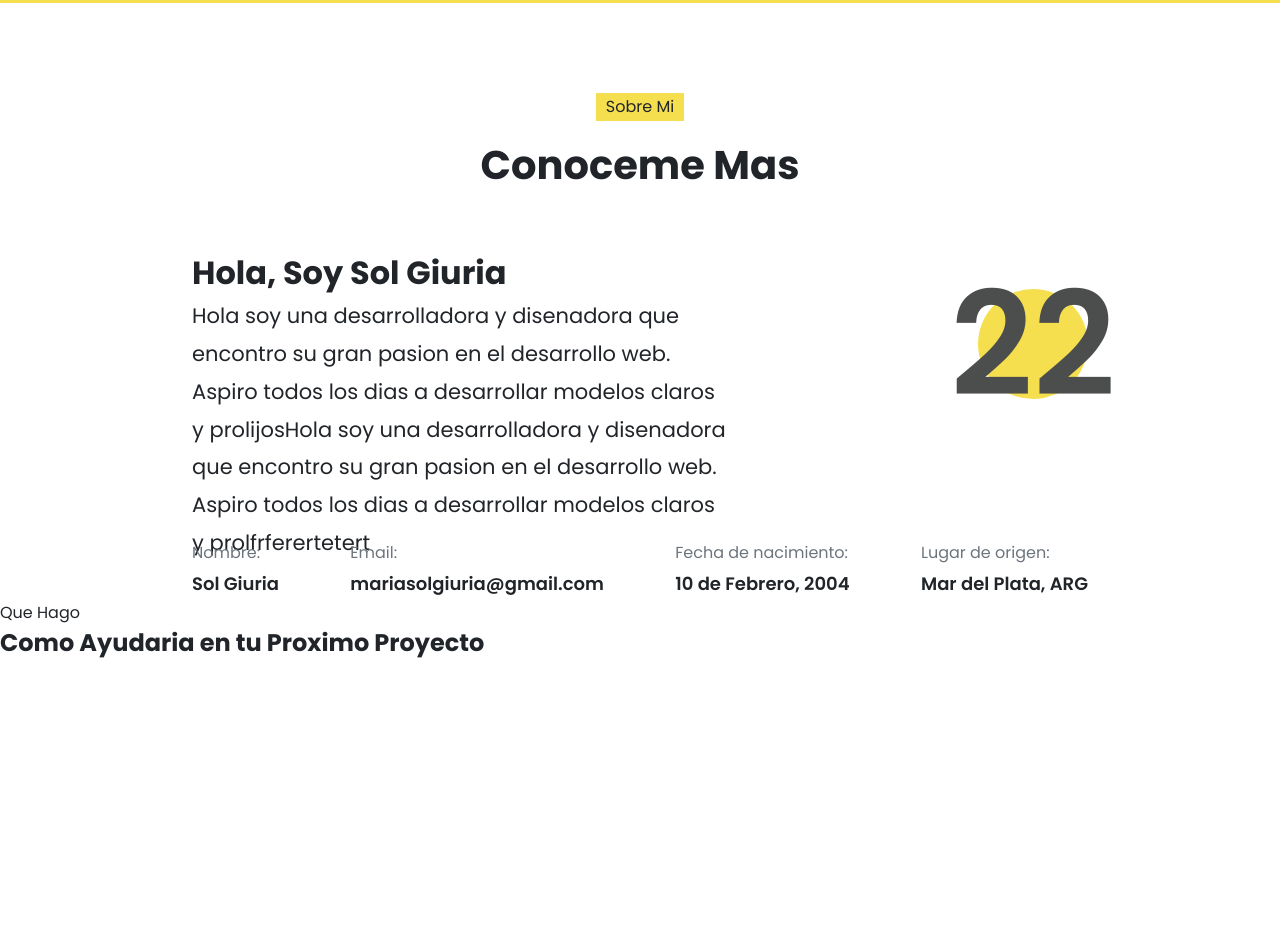
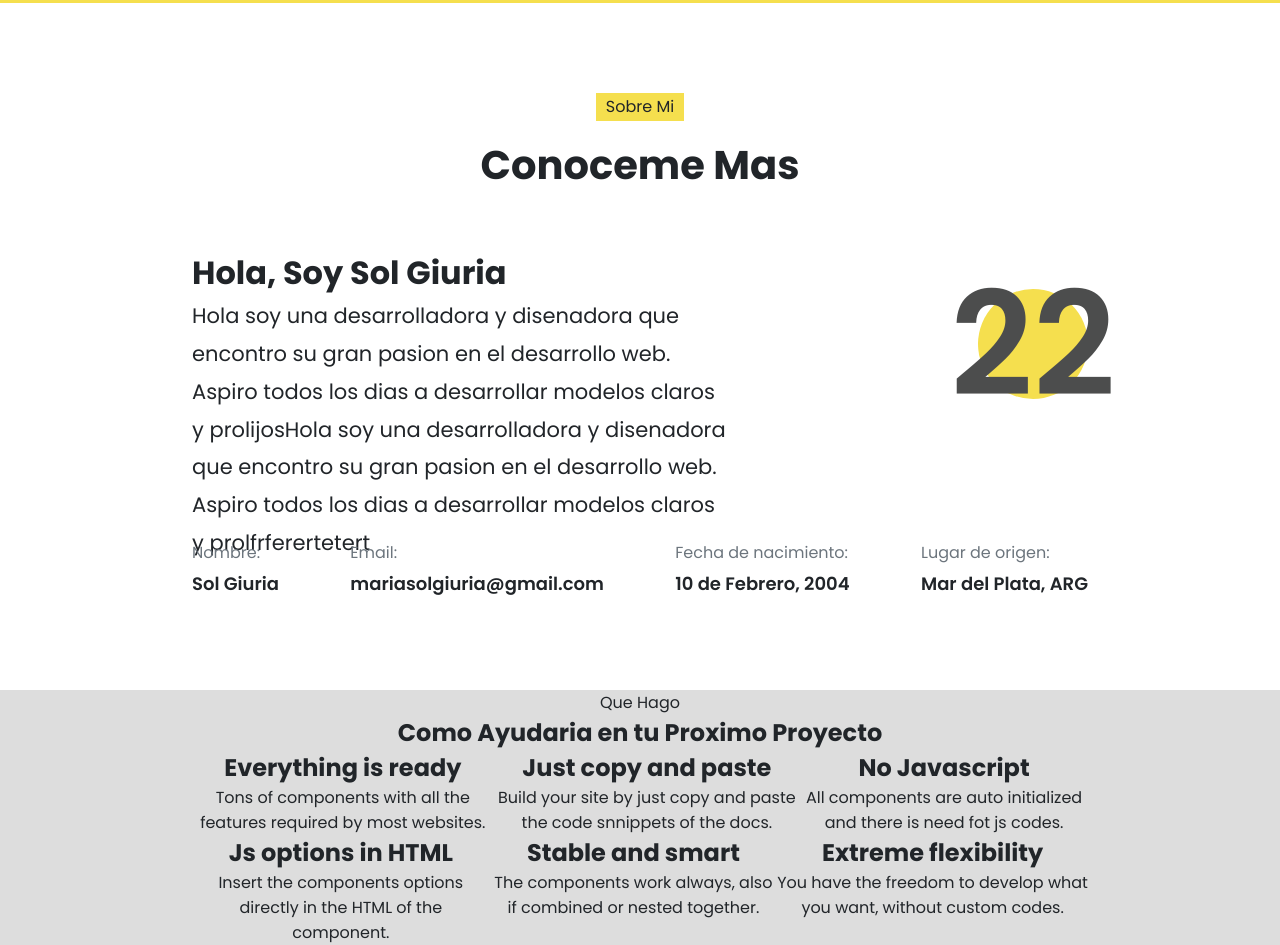
Before and after one commit to solgiuria/Get-to-Know-Me, a plain HTML site: page index.html in a window 1280 px wide. Shown: the part 810-1755 px from the top of the page. Before the commit the page ends 1470 px from the top, so only its background shows below. Drawn offline with nearby package versions, Linux system fonts and the light colour scheme.

Commit message:
tengo estructura html sec3 + muy poco de estilo

```diff
--- a/css/style.css
+++ b/css/style.css
@@ -222,3 +222,24 @@ li+li{
     font-weight:600;
     line-height: 32.4px;
 }
+
+
+/* empieza seccion 3 */
+
+.skills{
+    background: #dddddd;
+}
+.sec3{
+    width: 70%;
+    margin: 0 auto;
+    text-align: center;
+
+}
+
+.nietos{
+    display: flex;
+
+}
+.text2{
+    margin-top: 90px;
+}
--- a/index.html
+++ b/index.html
@@ -89,9 +89,49 @@
 
         <section class="skills">
             <div class="sec3">
-                <div>
+                <div class="text2">
                     <p>Que Hago</p>
                     <h1>Como Ayudaria en tu Proximo Proyecto</h1>
+                </div>
+
+                <div class="nietos">
+
+                    <div class="hnietos">
+
+                        <h1>Everything is ready</h1>
+                        <p>Tons of components with all the features required by most websites.</p>
+                    </div>
+                    <div class="hnietos">
+
+                        <h1>Just copy and paste</h1>
+                        <p>Build your site by just copy and paste the code snnippets of the docs.</p>
+                     </div>
+                    <div class="hnietos">
+
+                        <h1>No Javascript</h1>
+                        <p>All components are auto initialized and there is need fot js codes.</p>
+                    </div>
+
+                </div>
+
+                <div class="nietos">
+
+                    <div class="hnietos">
+
+                        <h1>Js options in HTML</h1>
+                        <p>Insert the components options directly in the HTML of the component.</p>
+                    </div>
+                    <div class="hnietos">
+
+                        <h1>Stable and smart</h1>
+                        <p>The components work always, also if combined or nested together.</p>
+                    </div>
+                    <div class="hnietos">
+
+                        <h1>Extreme flexibility</h1>
+                        <p>You have the freedom to develop what you want, without custom codes.</p>
+                    </div>
+
                 </div>
 
             </div>
```
